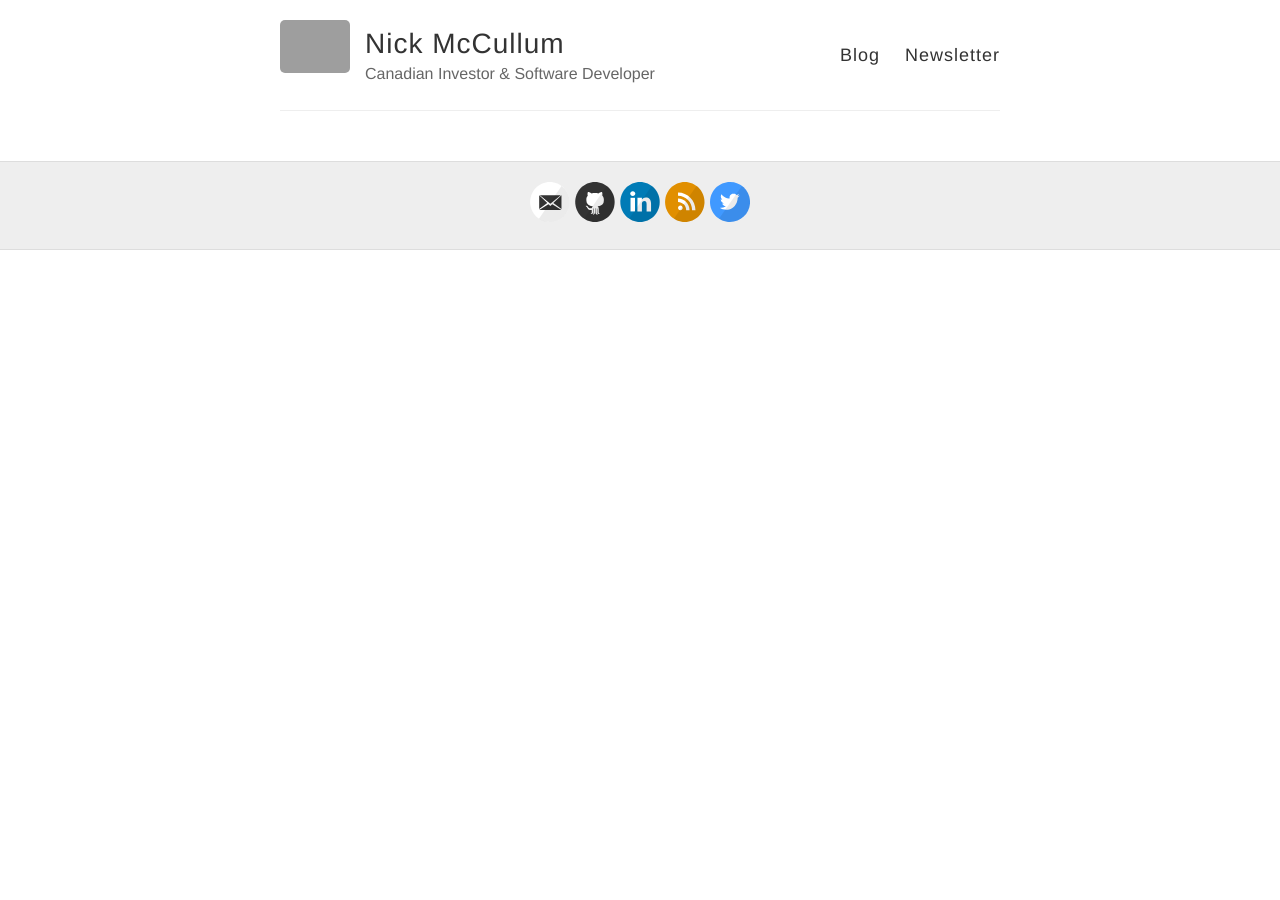
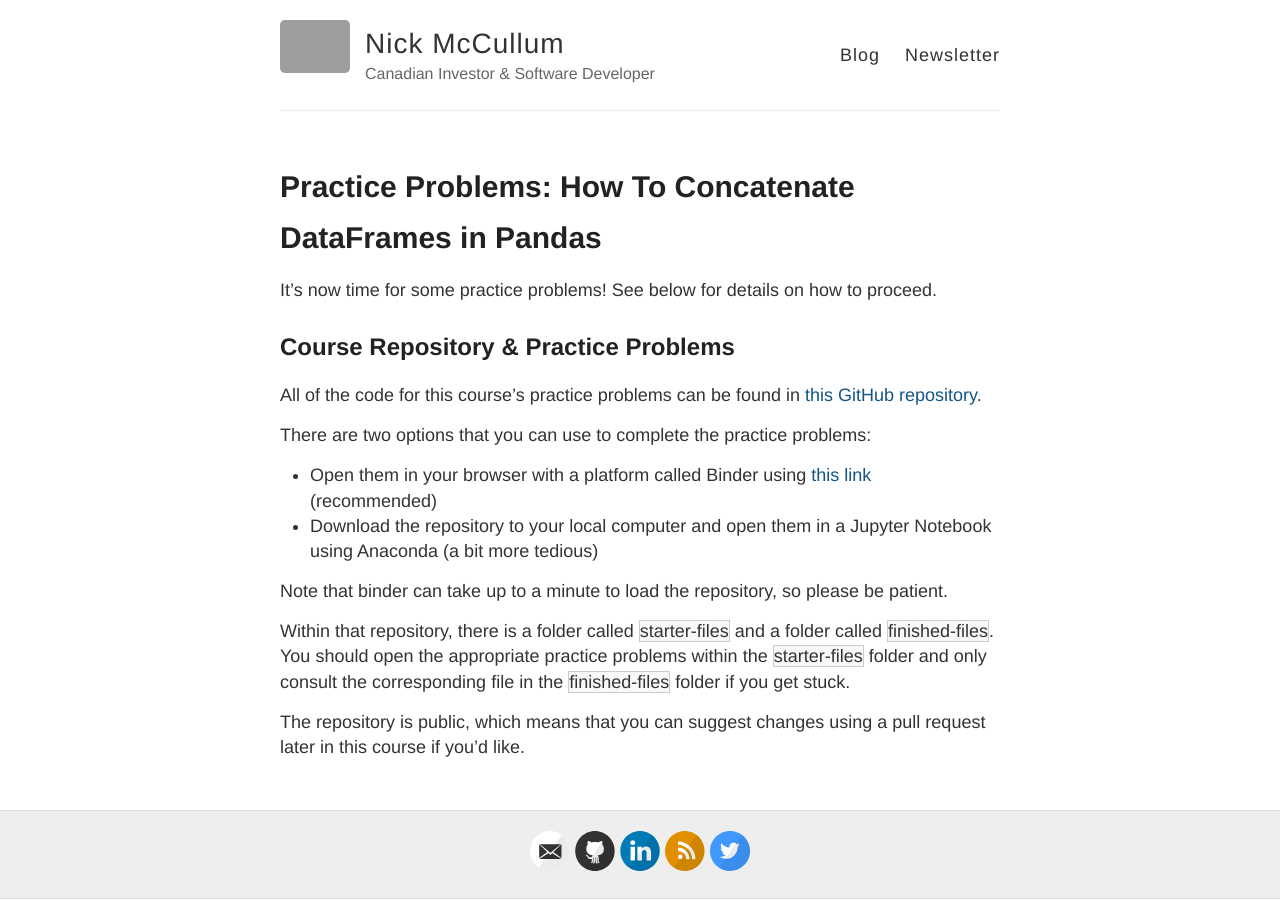
Before and after one commit to rosyberti/website, a Jekyll site: the page built from advanced-python/how-to-concatenate-pandas-dataframes-practice-problems.md, in a window 1280 px wide. Built offline with Jekyll 4.4.1, drawn with Linux system fonts in a browser that asks for light colours; our own code applies the rules of GitHub Pages for plain Markdown files; grey boxes are pictures that could not be loaded.

Commit message:
added practice problem text

```diff
--- a/advanced-python/how-to-concatenate-pandas-dataframes-practice-problems.md
+++ b/advanced-python/how-to-concatenate-pandas-dataframes-practice-problems.md
@@ -1,4 +1,21 @@
 ---
 layout: page
-title: Practice Problems: How To Concatenate DataFrames in Pandas
+title: 'Practice Problems: How To Concatenate DataFrames in Pandas'
 ---
+
+It's now time for some practice problems! See below for details on how to proceed.
+
+## Course Repository & Practice Problems
+
+All of the code for this course's practice problems can be found in [this GitHub repository](https://github.com/nicholasmccullum/advanced-python).
+
+There are two options that you can use to complete the practice problems:
+
+* Open them in your browser with a platform called Binder using [this link](https://mybinder.org/v2/gh/nicholasmccullum/advanced-python/master) (recommended)
+* Download the repository to your local computer and open them in a Jupyter Notebook using Anaconda (a bit more tedious)
+
+Note that binder can take up to a minute to load the repository, so please be patient.
+
+Within that repository, there is a folder called `starter-files` and a folder called `finished-files`. You should open the appropriate practice problems within the `starter-files` folder and only consult the corresponding file in the `finished-files` folder if you get stuck.
+
+The repository is public, which means that you can suggest changes using a pull request later in this course if you’d like.
```
